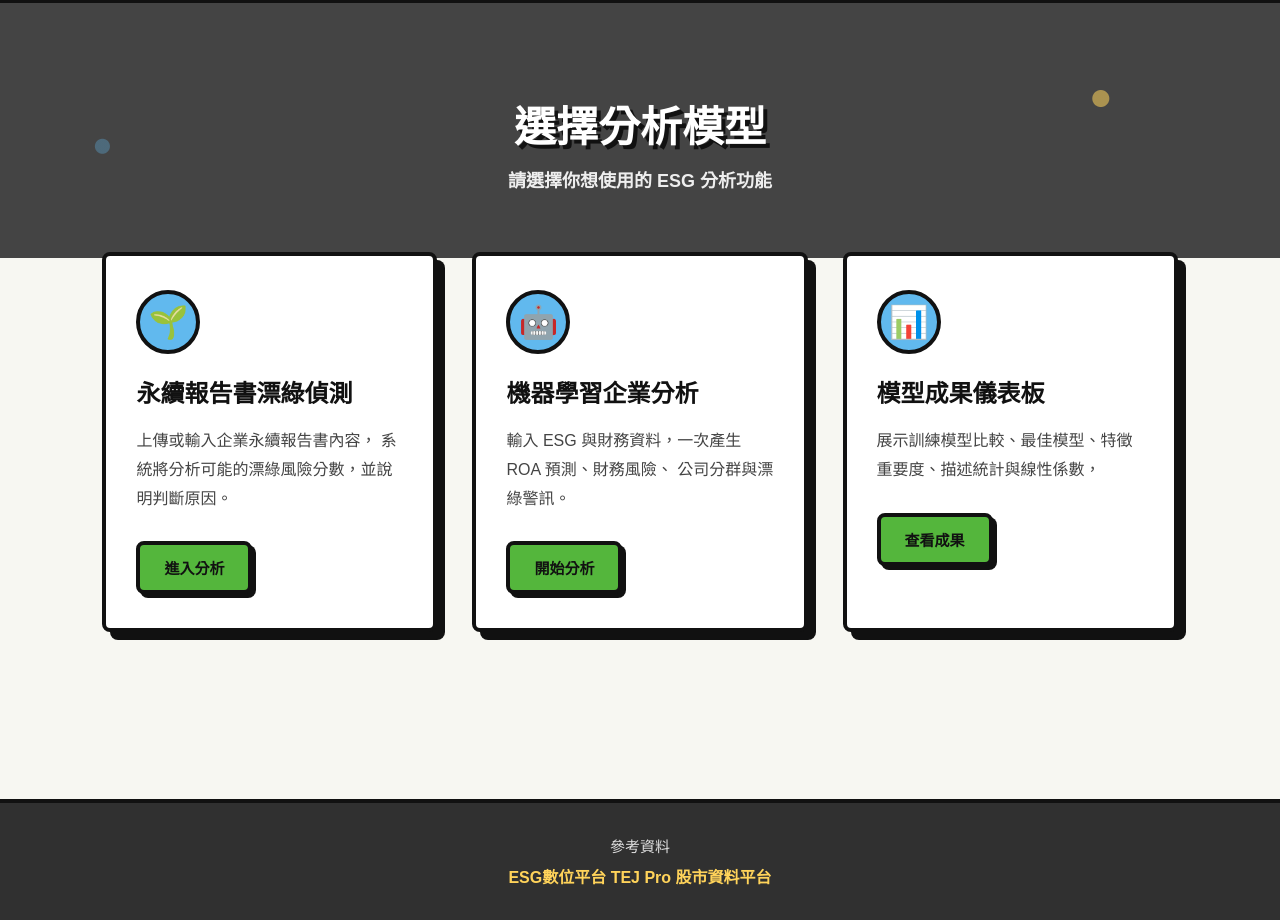
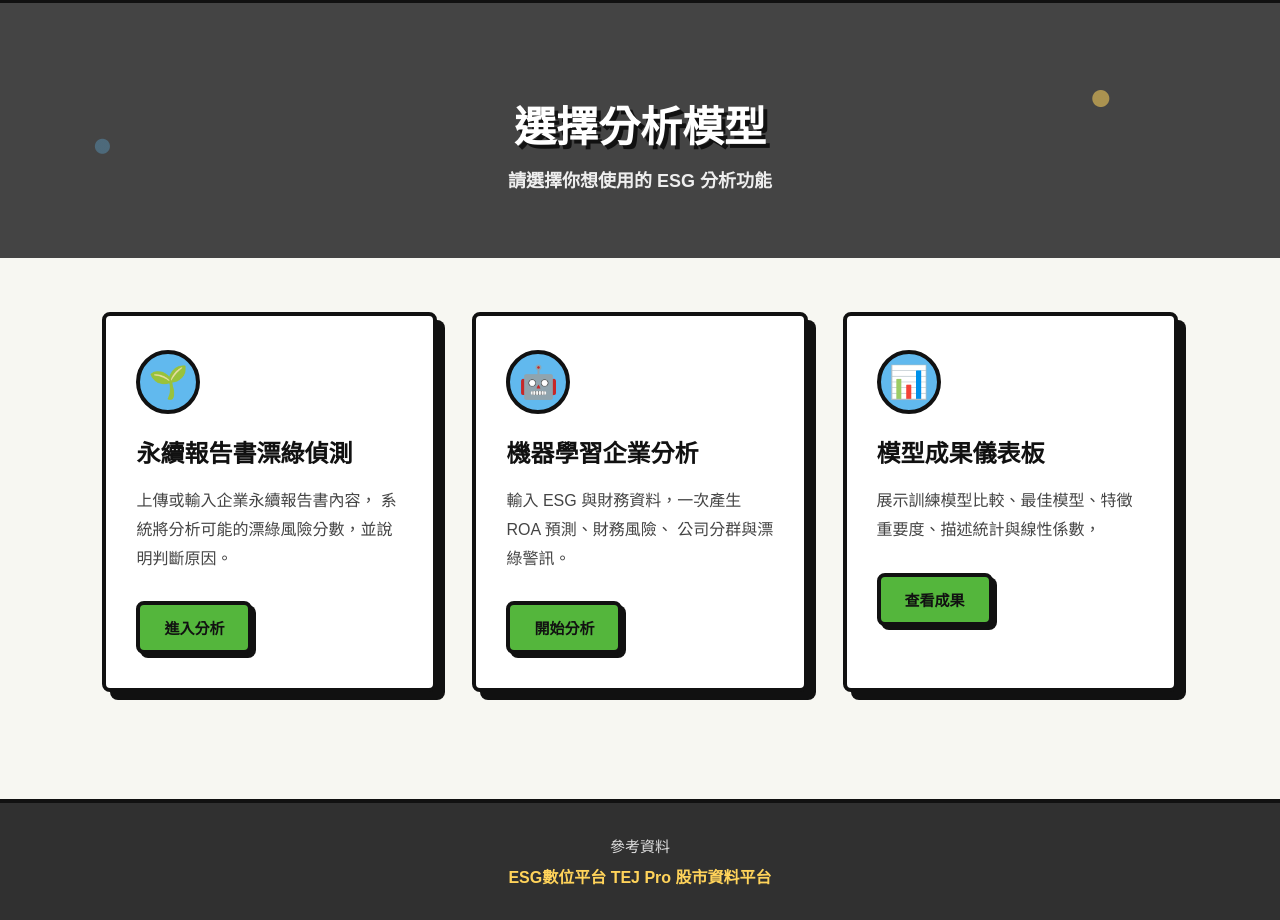
Before and after one commit to KOYUNGCHING/ESG_predict_web, a Flask app: page / in a window 1280 px wide. Shown: the part 801-1721 px from the top of the page. Run offline with Flask 3, Linux system fonts and the light colour scheme.

Commit message:
Adjust home model cards position

```diff
--- a/static/css/home.css
+++ b/static/css/home.css
@@ -97,6 +97,7 @@
     display: grid;
     grid-template-columns: repeat(3, 1fr);
     gap: 35px;
+    margin-top: 120px;
 }
 
 .model-card {
@@ -160,6 +161,7 @@
 @media (max-width: 1000px) {
     .model-card-container {
         grid-template-columns: 1fr;
+        margin-top: 34px;
     }
 
     .hero-content h1 {
```
Also changed, not shown: 3 other files.
